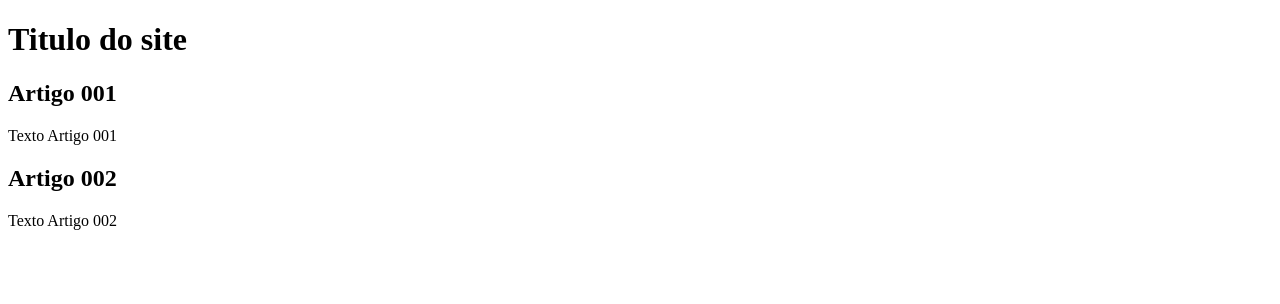
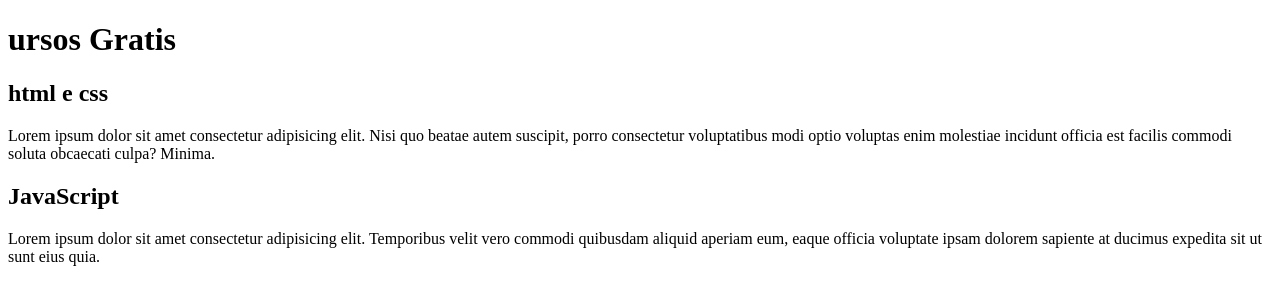
Before and after one commit to Lui-cloud/projeto-site, a plain HTML site: page index.html in a window 1280 px wide. Drawn offline with Linux system fonts and the light colour scheme.

Commit message:
comecei a escrever o conteudo

```diff
--- a/index.html
+++ b/index.html
@@ -3,20 +3,20 @@
 <head>
     <meta charset="UTF-8">
     <meta name="viewport" content="width=device-width, initial-scale=1.0">
-    <title>Titulo do site</title>
+    <title></title>
 </head>
 <body>
     <main>
         <header>
-            <h1>Titulo do site</h1>
+            <h1>ursos Gratis</h1>
         </header>
         <article>
-            <h2>Artigo 001</h2>
-            <p>Texto Artigo 001</p>
+            <h2> html e css</h2>
+            <p>Lorem ipsum dolor sit amet consectetur adipisicing elit. Nisi quo beatae autem suscipit, porro consectetur voluptatibus modi optio voluptas enim molestiae incidunt officia est facilis commodi soluta obcaecati culpa? Minima.</p>
         </article>
         <article>
-            <h2>Artigo 002</h2>
-            <p>Texto Artigo 002</p>
+            <h2>JavaScript</h2>
+            <p>Lorem ipsum dolor sit amet consectetur adipisicing elit. Temporibus velit vero commodi quibusdam aliquid aperiam eum, eaque officia voluptate ipsam dolorem sapiente at ducimus expedita sit ut sunt eius quia.</p>
         </article>
     </main>
 </body>
```
